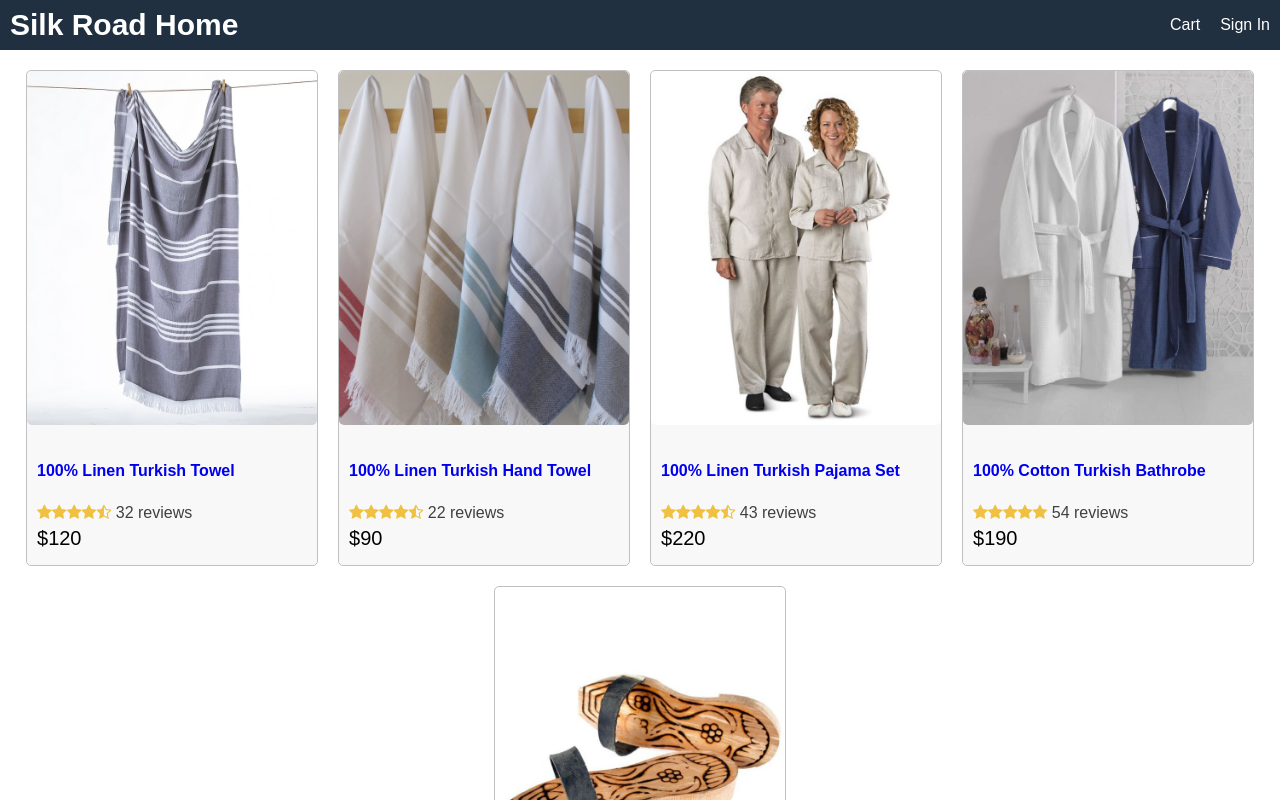
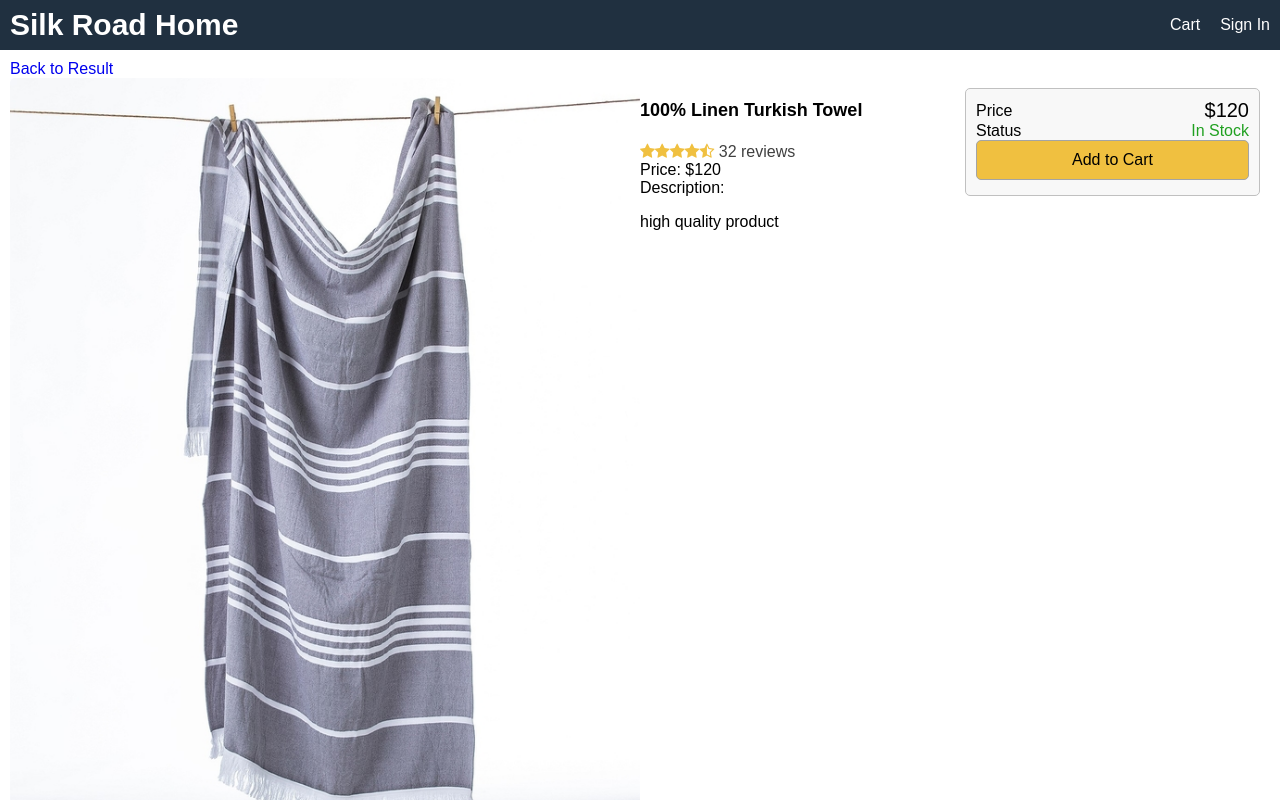
Before and after one commit to zeybetcak/silkroadhome, a React (Create React App) app in the folder frontend/: page /product/1 in a window 1280 px wide. Shown: the top 800 px of the page. Built offline with nearby package versions, Linux system fonts and the light colour scheme.

Commit message:
added home screen and product screen, updated data.js to include count in stock, in app.js imported browser router and router from react dom, defined route paths, installed react-dom, added style for ul, li, button and row/columns

```diff
--- a/frontend/package.json
+++ b/frontend/package.json
@@ -8,6 +8,7 @@
     "@testing-library/user-event": "^13.5.0",
     "react": "^17.0.2",
     "react-dom": "^17.0.2",
+    "react-router-dom": "^5.3.0",
     "react-scripts": "5.0.0",
     "web-vitals": "^2.1.3"
   },
--- a/frontend/src/App.js
+++ b/frontend/src/App.js
@@ -1,9 +1,11 @@
 import React from 'react';
-import Product from './components/Product';
-import data from './data';
+import { BrowserRouter, Route } from 'react-router-dom';
+import HomeScreen from './screens/HomeScreen';
+import ProductScreen from './screens/ProductScreen';
 
 function App() {
   return (
+<BrowserRouter>
 <div className="grid-container">
   <header className="row">
     <div>
@@ -15,16 +17,14 @@
     </div>
   </header>
   <main>
- <div className="row center">
-{data.products.map((product) => (
-    <Product key={product._id} product={product}></Product>
-  ))}
- </div>
+    <Route path="/product/:id" component={ProductScreen}></Route>
+    <Route path="/" component={HomeScreen} exact></Route>
   </main>
   <footer className="row center">
     All Rights Reserved
   </footer>
 </div>
+</BrowserRouter>
   );
 }
 
--- a/frontend/src/data.js
+++ b/frontend/src/data.js
@@ -6,6 +6,7 @@
       category: 'Towels',
       image: '/images/p1.jpg',
       price: 120,
+      countInStock: 10,
       brand: 'SilkRoadHome',
       rating: 4.7,
       numReviews: 32,
@@ -17,6 +18,7 @@
       category: 'Towels',
       image: '/images/p2.jpg',
       price: 90,
+      countInStock: 20,
       brand: 'SilkRoadHome',
       rating: 4.7,
       numReviews: 22,
@@ -28,6 +30,7 @@
       category: 'Clothing',
       image: '/images/p3.jpg',
       price: 220,
+      countInStock: 0,
       brand: 'SilkRoadHome',
       rating: 4.9,
       numReviews: 43,
@@ -39,6 +42,7 @@
       category: 'Clothing',
       image: '/images/p4.jpg',
       price: 190,
+      countInStock: 25,
       brand: 'SilkRoadHome',
       rating: 5.0,
       numReviews: 54,
@@ -50,6 +54,7 @@
       category: 'Shoes',
       image: '/images/p5.jpg',
       price: 75,
+      countInStock: 7,
       brand: 'SilkRoadHome',
       rating: 4.8,
       numReviews: 7,
--- a/frontend/src/index.css
+++ b/frontend/src/index.css
@@ -14,7 +14,6 @@
 #root {
   height: 100%;
 }
-
 
 .grid-container {
   display: grid;
@@ -43,7 +42,7 @@
   color: #ffffff;
 }
 
-
+/* Common */
 
 h1 {
   font-size: 1.8rem;
@@ -62,6 +61,41 @@
   color: #ff8000;
 }
 
+ul {
+  padding: 0;
+  margin: 0;
+  list-style-type: none;
+}
+
+li {
+  margin-top: 1;
+}
+
+button {
+padding: 1rem;
+border-radius: 0.5rem;
+border: 0.1rem #a4a4a4 solid;
+font-size: 1.6rem;
+font-family: Arial, Helvetica, sans-serif;
+-webkit-font-smoothing: antialiased;
+-moz-osx-font-smoothing: grayscale;
+background-color: #f8f8f8;
+cursor: pointer;
+}
+
+button:hover {
+  border: 0.1rem #404040 solid;
+}
+
+button.primary {
+  background-color: #f0c040;
+}
+
+button.block {
+width: 100%;
+}
+
+/* Header */
 
 header a {
 color: #ffffff;
@@ -73,6 +107,7 @@
   font-size: 3rem;
   font-weight: bold;
 }
+/* Display */
 
 .row {
   display: flex;
@@ -85,6 +120,20 @@
   justify-content: center;
 }
 
+.row.top {
+align-items: flex-start;
+}
+
+.col-1{
+  flex: 1 1 25rem;
+}
+
+.col-2{
+  flex: 2 1 50rem;
+}
+
+/* Image */
+
 img {
   border-radius: 0.5rem;
 
@@ -93,6 +142,12 @@
   max-width: 29rem;
   width: 100%;
 }
+
+img.large {
+  width: 100%;
+}
+
+/* Card */
 
 .card {
   border: 0.1rem #c0c0c0 solid;
@@ -113,6 +168,9 @@
   font-size: 2rem;
 }
 
+
+/* Rating */
+
 .rating span {
   color: #f0c040;
   margin: 0.1 rem;
@@ -121,3 +179,14 @@
 .rating span:last-child {
   color: #404040;
 }
+
+
+/*Alert*/
+
+.success {
+  color: #20a020;
+}
+
+.error {
+  color: #a02020;
+}
--- /dev/null
+++ b/frontend/src/screens/HomeScreen.js
@@ -0,0 +1,15 @@
+import React from 'react';
+import Product from '../components/Product';
+import data from '../data';
+
+export default function HomeScreen() {
+  return (
+    <div>
+    <div className="row center">
+    {data.products.map((product) => (
+        <Product key={product._id} product={product}></Product>
+      ))}
+     </div>
+    </div>
+  )
+}
--- /dev/null
+++ b/frontend/src/screens/ProductScreen.js
@@ -0,0 +1,65 @@
+import React from 'react';
+import Rating from '../components/Rating';
+import { Link } from 'react-router-dom';
+import data from '../data';
+
+export default function ProductScreen(props) {
+  const product = data.products.find((x) => Number(x._id) === Number(props.match.params.id));
+  if (!product) {
+    return <div> Product Not Found </div>
+  }
+  return (
+  <div>
+    <Link to="/">Back to Result</Link>
+    <div className="row top">
+    <div className="col-2">
+      <img class="large" src={product.image} alt={product.name}></img>
+    </div>
+    <div className="col-1">
+      <ul>
+        <li><h1>{product.name}</h1></li>
+        <li>
+          <Rating
+          rating = {product.rating}
+          numReviews = {product.numReviews}
+          ></Rating>
+        </li>
+        <li>
+          Price: ${product.price}
+        </li>
+        <li>
+          Description: <p>{product.description}</p>
+        </li>
+      </ul>
+    </div>
+    <div className="col-1">
+    <div className="card card-body">
+      <ul>
+        <li>
+          <div className="row">
+            <div> Price </div>
+            <div className="price">${product.price}</div>
+          </div>
+        </li>
+        <li>
+          <div className="row">
+            <div>Status</div>
+            <div>
+              {product.countInStock>0? (
+              <span className="success">In Stock</span>
+            ) : (
+              <span className="error">Unavailable</span>
+            )}
+              </div>
+            </div>
+        </li>
+        <li>
+          <button className="primary block">Add to Cart</button>
+        </li>
+      </ul>
+    </div>
+    </div>
+    </div>
+    </div>
+  )
+}
```
Also changed, not shown: 1 other file (tests, documents, lock files or other folders).
